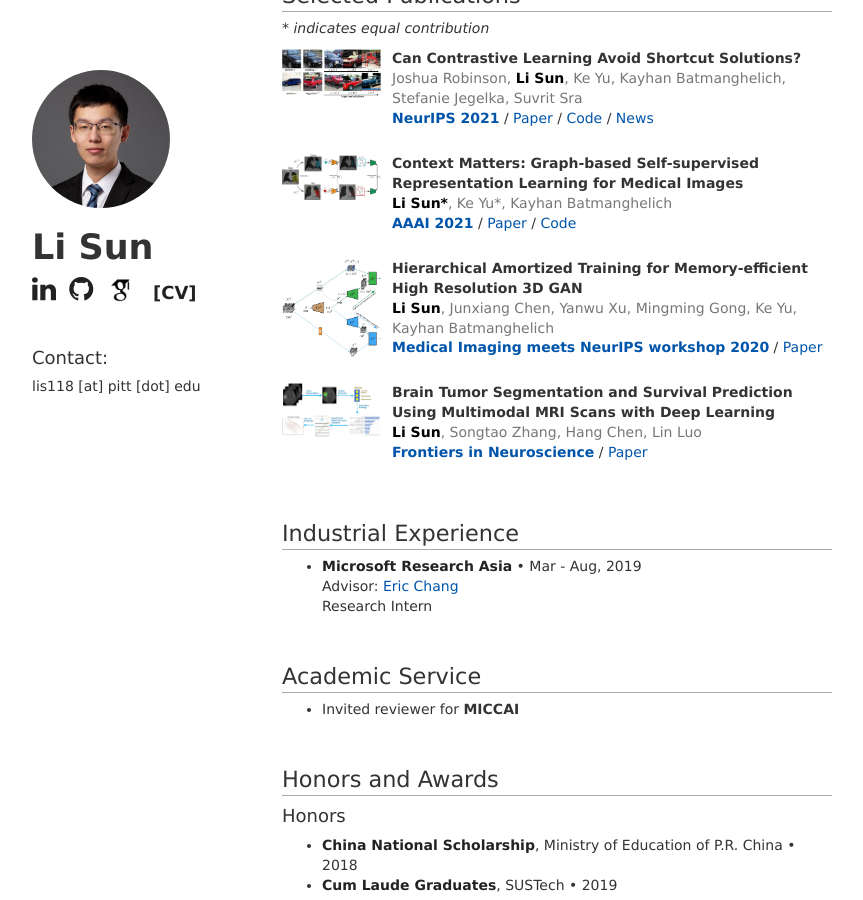
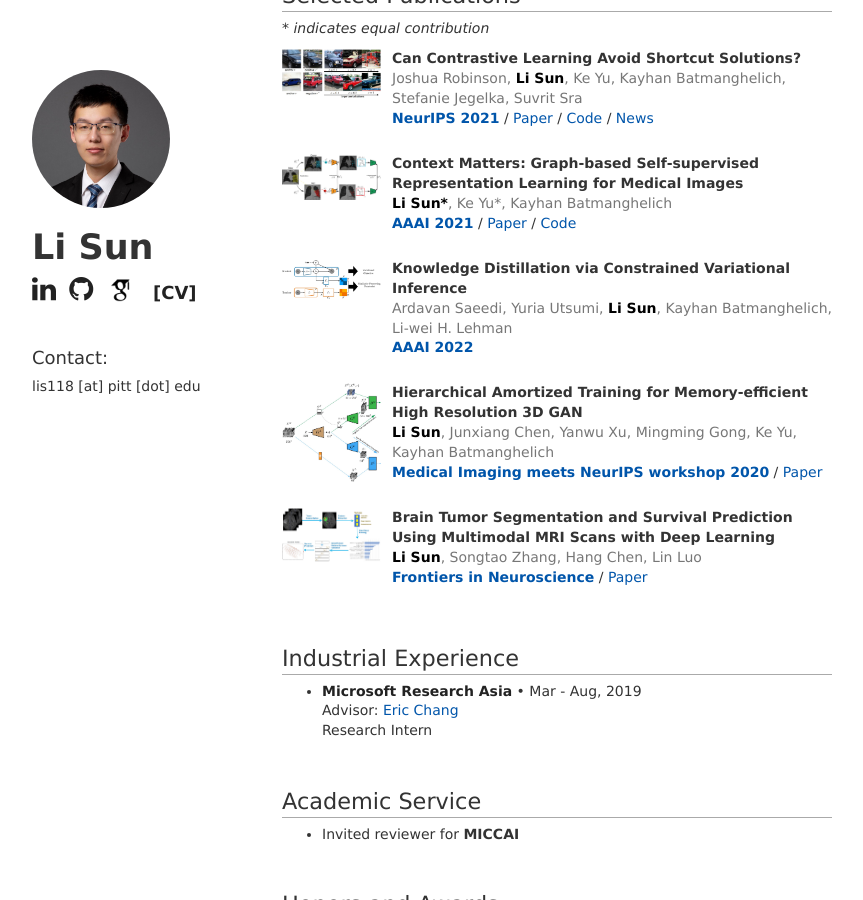
Before and after one commit to lisun-ai/lisun-ai.github.io, a Jekyll site: the page built from README.md, in a window 1280 px wide and 900 px high, scrolled down 504 px. Shown: the whole window, without its empty margins (208-1071 px from the left). Built offline with Jekyll 4.4.1, drawn with Linux system fonts in a browser that asks for light colours; our own code applies the rules of GitHub Pages for plain Markdown files.

Commit message:
Update default.html

```diff
--- a/_layouts/default.html
+++ b/_layouts/default.html
@@ -168,6 +168,30 @@
                                     <span class="tag"><b>AAAI 2021</b></span> /
                                     <span class="tag"><a href="https://arxiv.org/pdf/2012.06457">Paper</a></span> /
 				    <span class="tag"><a href="https://github.com/batmanlab/Context_Aware_SSL">Code</a></span>
+                                </div>
+                            </td>
+                        </tr>
+                    </table>
+                </section>
+
+		<!-- AAAI 2022-->
+                <section class="pub">
+                    <table width="100%" align="center" border="0">
+                        <tr>
+                            <td width="20%" valign="top">
+                                <a href="/assets/img/KD_PGM.jpg" class="image"><img src="/assets/img/KD_PGM.jpg" width="90%" alt=""></a>
+                            </td>
+                            <td width="80%" align="center">
+                                <div class="title">Knowledge Distillation via Constrained Variational Inference</div>
+                                <div class="authors">
+				  <span class="author">Ardavan Saeedi</span>,
+				  <span class="author">Yuria Utsumi</span>,
+                                  <span class="me">Li Sun</span>,
+                                  <span class="author">Kayhan Batmanghelich</span>,
+                                  <span class="author">Li-wei H. Lehman</span>
+                                </div>
+                                <div>
+                                    <span class="tag"><b>AAAI 2022</b></span>
                                 </div>
                             </td>
                         </tr>
```
